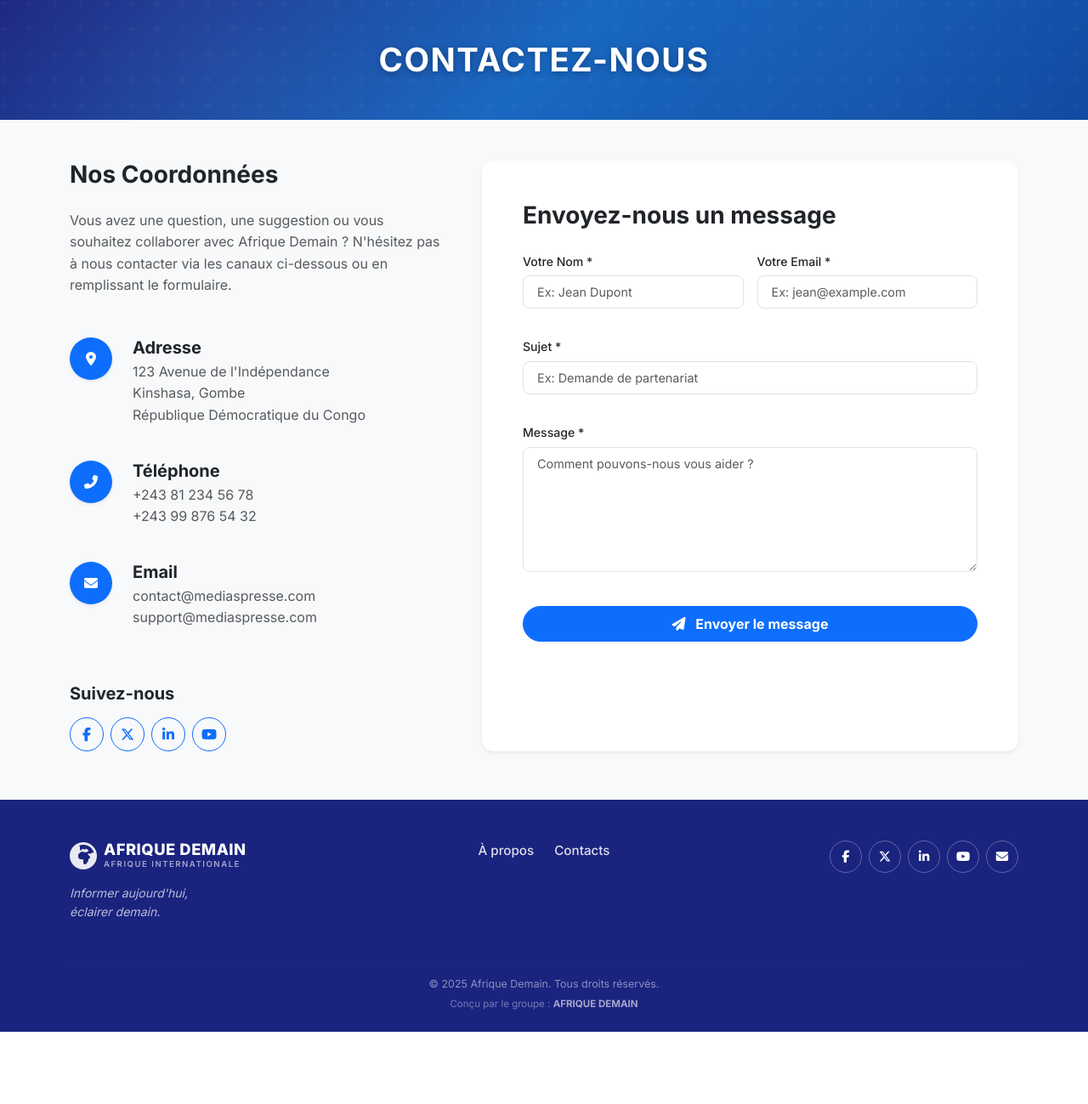
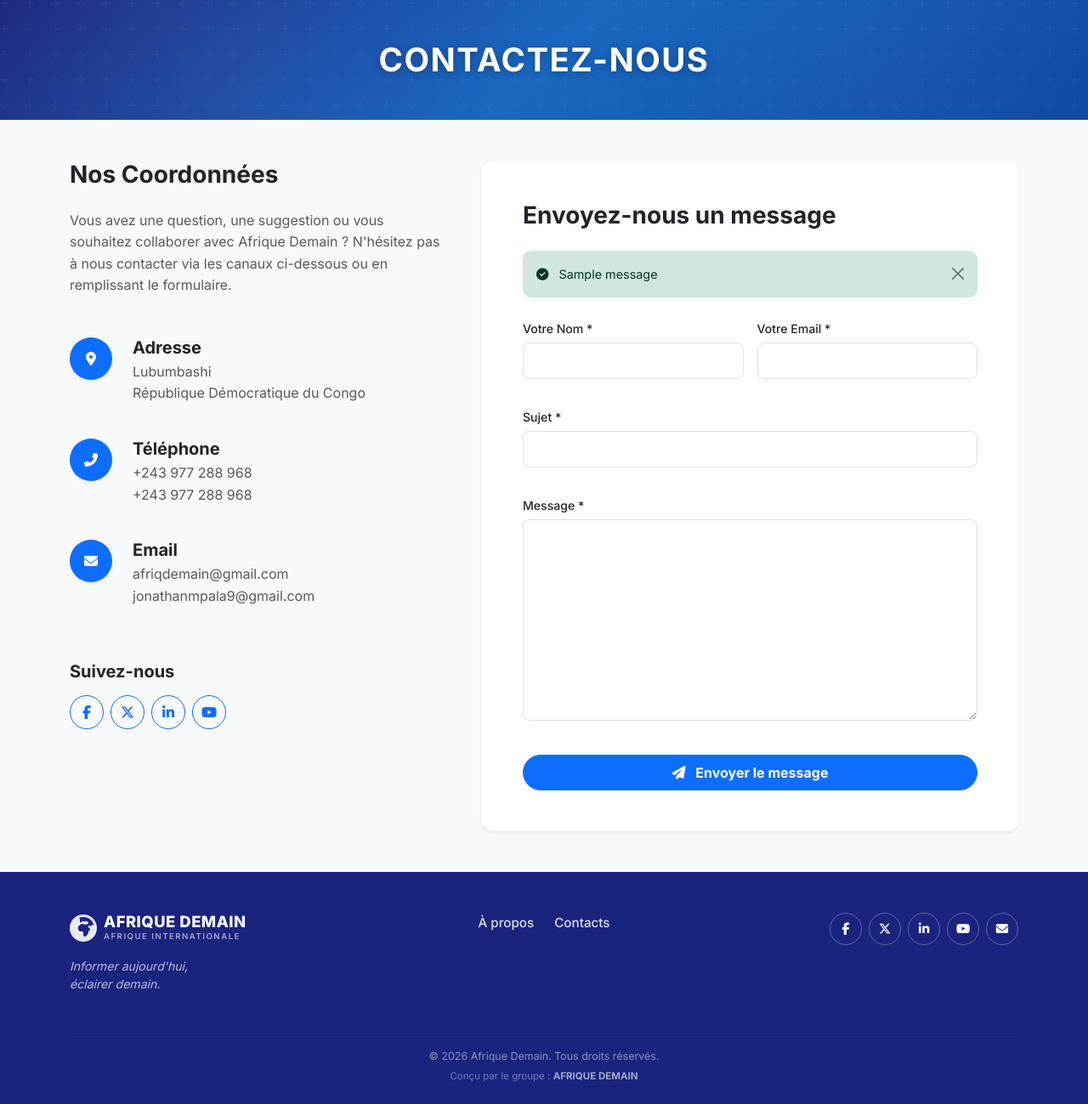
Before and after one commit to MJMyjoy/AFRIQUE-DEMAIN, a Django app: page /contact/ in a window 1280 px wide. Shown: the part 86-1385 px from the top of the page at 85% size. Before the commit the page ends 1300 px from the top, so only its background shows below. Run offline with Django 5.2, Linux system fonts and the light colour scheme; tables that the repository leaves empty hold one stand-in row (values such as "Sample post"); one stand-in notice (Sample message) is shown; some libraries are stand-ins or nearby versions.

Commit message:
Des mises a jours et separer la connection admin/journaliste

```diff
--- a/core/views.py
+++ b/core/views.py
@@ -56,20 +56,26 @@ def partenaires_list(request):
     return render(request, 'partenaires.html', context)
 
 def login_view(request):
-    if request.user.is_authenticated:
-        return redirect('core:dashboard')
-
     if request.method == 'POST':
         form = LoginForm(request.POST)
         if form.is_valid():
             email = form.cleaned_data.get('email')
             password = form.cleaned_data.get('password')
             try:
-                user = User.objects.get(email=email)
-                user = authenticate(username=user.username, password=password)
-                if user is not None:
-                    login(request, user)
-                    return redirect('core:dashboard')
+                user_obj = User.objects.get(email=email)
+                user_obj = authenticate(username=user_obj.username, password=password)
+                if user_obj is not None:
+                    if request.user.is_authenticated:
+                        logout(request)
+                    login(request, user_obj)
+                    # Rediriger selon le type d'utilisateur
+                    try:
+                        user_obj.journaliste
+                        return redirect('core:dashboard')
+                    except Journaliste.DoesNotExist:
+                        if user_obj.is_staff:
+                            return redirect('/admin/')
+                        return redirect('core:accueil')
                 else:
                     messages.error(request, 'Identifiants invalides.')
             except User.DoesNotExist:
@@ -78,6 +84,11 @@ def login_view(request):
         form = LoginForm()
 
     return render(request, 'login.html', {'form': form})
+
+
+def csrf_failure_view(request, reason=''):
+    """Page professionnelle en cas d'erreur CSRF (au lieu de la page Django par défaut)."""
+    return render(request, 'csrf_error.html', status=403)
 
 def logout_view(request):
     logout(request)
--- a/requirements.txt
+++ b/requirements.txt
@@ -7,3 +7,4 @@ python-dotenv>=1.0.0
 cloudinary>=1.36.0
 django-cloudinary-storage>=0.3.0
 Pillow>=10.0.0
+django-jazzmin
--- a/templates/accueil.html
+++ b/templates/accueil.html
@@ -67,7 +67,7 @@
 <!-- Nos journalistes -->
 <section class="py-5 bg-light-custom">
     <div class="container">
-        <h2 class="section-title">Nos journalistes</h2>
+        <h2 class="section-title">Découvrez ces journalistes !</h2>
         <p class="text-center text-muted mb-4">Découvrez notre réseau de professionnels de l'information.</p>
         <div class="row g-4 justify-content-center mb-4">
             {% for journaliste in featured_journalistes %}
--- a/templates/base.html
+++ b/templates/base.html
@@ -50,6 +50,7 @@
                 </ul>
                 <div class="d-flex align-items-center">
                     {% if user.is_authenticated and current_journaliste %}
+                        <!-- État 1 : Journaliste connecté -->
                         <div class="dropdown user-menu">
                             <a class="d-flex align-items-center text-decoration-none dropdown-toggle" href="#" role="button" data-bs-toggle="dropdown" aria-expanded="false">
                                 {% if current_journaliste.photo_profil %}
@@ -70,7 +71,23 @@
                                 <li><a class="dropdown-item text-danger" href="{% url 'core:logout' %}"><i class="fas fa-sign-out-alt fa-fw me-2"></i>Déconnexion</a></li>
                             </ul>
                         </div>
+                    {% elif user.is_authenticated %}
+                        <!-- État 2 : Utilisateur connecté sans profil journaliste (admin) -->
+                        <div class="dropdown user-menu">
+                            <a class="d-flex align-items-center text-decoration-none dropdown-toggle" href="#" role="button" data-bs-toggle="dropdown" aria-expanded="false">
+                                <i class="fas fa-user-shield fs-4 me-2 text-primary"></i>
+                                <span class="fw-medium text-dark">{{ user.first_name|default:user.username }}</span>
+                            </a>
+                            <ul class="dropdown-menu dropdown-menu-end shadow border-0">
+                                {% if user.is_staff %}
+                                <li><a class="dropdown-item" href="/admin/"><i class="fas fa-cogs fa-fw me-2 text-primary"></i>Administration</a></li>
+                                <li><hr class="dropdown-divider"></li>
+                                {% endif %}
+                                <li><a class="dropdown-item text-danger" href="{% url 'core:logout' %}"><i class="fas fa-sign-out-alt fa-fw me-2"></i>Déconnexion</a></li>
+                            </ul>
+                        </div>
                     {% else %}
+                        <!-- État 3 : Utilisateur non connecté -->
                         <a href="{% url 'core:login' %}" class="btn btn-connect">
                             <i class="fas fa-lock me-2"></i>Se connecter
                         </a>
@@ -139,7 +156,7 @@
             </div>
             <hr class="footer-divider">
             <div class="text-center">
-                <p class="footer-copyright mb-1">&copy; 2025 Afrique Demain. Tous droits réservés.</p>
+                <p class="footer-copyright mb-1">&copy; 2026 Afrique Demain. Tous droits réservés.</p>
                 <p class="footer-credit mb-0">Conçu par le groupe : <strong>AFRIQUE DEMAIN</strong></p>
             </div>
         </div>
--- a/templates/contact.html
+++ b/templates/contact.html
@@ -26,7 +26,7 @@
                     </div>
                     <div>
                         <h5 class="fw-bold mb-1">Adresse</h5>
-                        <p class="text-muted">123 Avenue de l'Indépendance<br>Kinshasa, Gombe<br>République Démocratique du Congo</p>
+                        <p class="text-muted">Lubumbashi<br>République Démocratique du Congo</p>
                     </div>
                 </div>
 
@@ -36,7 +36,7 @@
                     </div>
                     <div>
                         <h5 class="fw-bold mb-1">Téléphone</h5>
-                        <p class="text-muted">+243 81 234 56 78<br>+243 99 876 54 32</p>
+                        <p class="text-muted">+243 977 288 968<br>+243 977 288 968</p>
                     </div>
                 </div>
 
@@ -46,7 +46,7 @@
                     </div>
                     <div>
                         <h5 class="fw-bold mb-1">Email</h5>
-                        <p class="text-muted">contact@mediaspresse.com<br>support@mediaspresse.com</p>
+                        <p class="text-muted">afriqdemain@gmail.com<br>jonathanmpala9@gmail.com</p>
                     </div>
                 </div>
 
@@ -64,25 +64,34 @@
                 <div class="card border-0 shadow-sm rounded-4 h-100">
                     <div class="card-body p-4 p-lg-5">
                         <h3 class="fw-bold mb-4 text-dark">Envoyez-nous un message</h3>
+                        {% if messages %}
+                        {% for message in messages %}
+                        <div class="alert alert-{{ message.tags }} alert-dismissible fade show mb-4" role="alert">
+                            {% if message.tags == 'success' %}<i class="fas fa-check-circle me-2"></i>{% endif %}
+                            {{ message }}
+                            <button type="button" class="btn-close" data-bs-dismiss="alert"></button>
+                        </div>
+                        {% endfor %}
+                        {% endif %}
 
                         <form method="post">
                             {% csrf_token %}
                             <div class="row g-3">
                                 <div class="col-md-6 mb-3">
                                     <label class="form-label fw-medium">Votre Nom *</label>
-                                    <input type="text" class="form-control px-3 py-2" required placeholder="Ex: Jean Dupont">
+                                    {{ form.nom }}
                                 </div>
                                 <div class="col-md-6 mb-3">
                                     <label class="form-label fw-medium">Votre Email *</label>
-                                    <input type="email" class="form-control px-3 py-2" required placeholder="Ex: jean@example.com">
+                                    {{ form.email }}
                                 </div>
                                 <div class="col-12 mb-3">
                                     <label class="form-label fw-medium">Sujet *</label>
-                                    <input type="text" class="form-control px-3 py-2" required placeholder="Ex: Demande de partenariat">
+                                    {{ form.sujet }}
                                 </div>
                                 <div class="col-12 mb-4">
                                     <label class="form-label fw-medium">Message *</label>
-                                    <textarea class="form-control px-3 py-2" rows="6" required placeholder="Comment pouvons-nous vous aider ?"></textarea>
+                                    {{ form.message }}
                                 </div>
                                 <div class="col-12">
                                     <button type="submit" class="btn btn-primary rounded-pill px-5 py-2 fw-bold w-100">
@@ -91,7 +100,6 @@
                                 </div>
                             </div>
                         </form>
-                        <!-- Note: Since no specific ContactForm was requested in views, I'm using standard HTML inputs. -->
                     </div>
                 </div>
             </div>
```
Also changed, not shown: mediaspresse/settings.py (+25 -0 lines), templates/csrf_error.html (added, +31 -0 lines).
